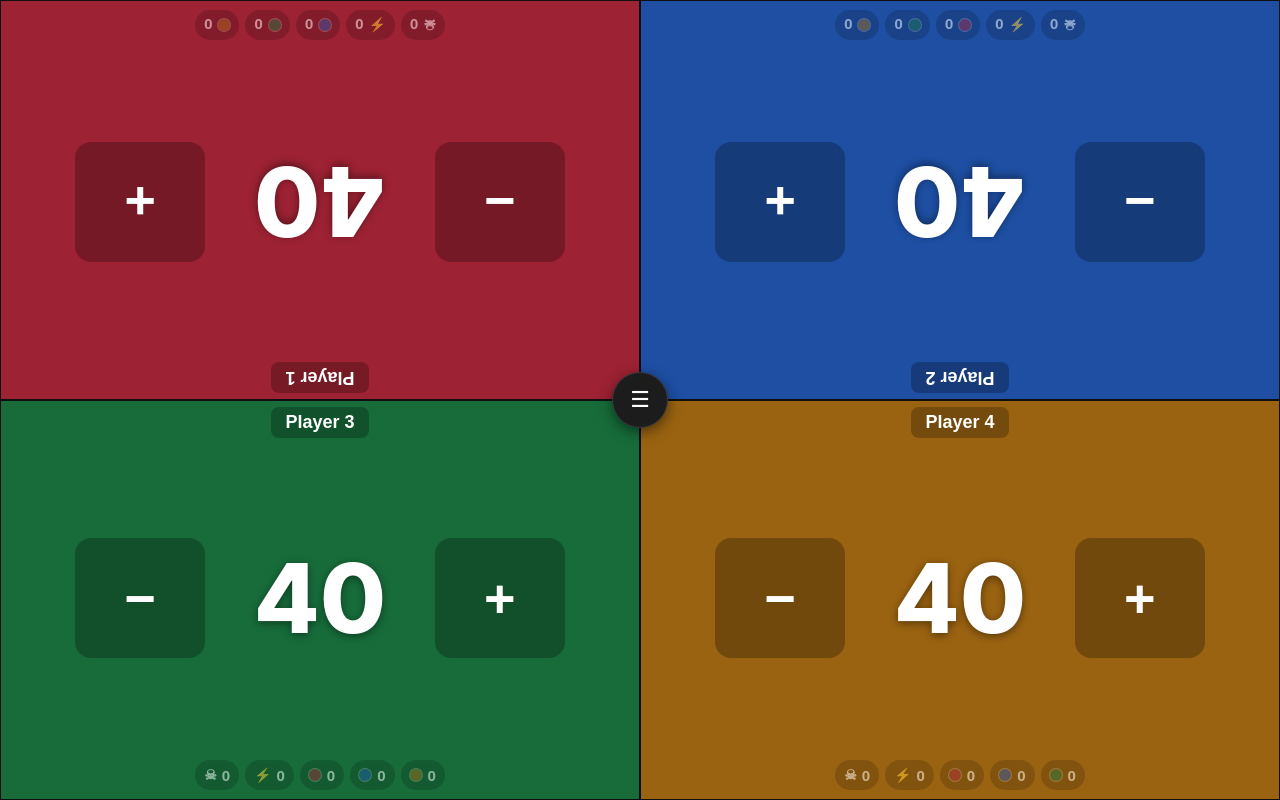
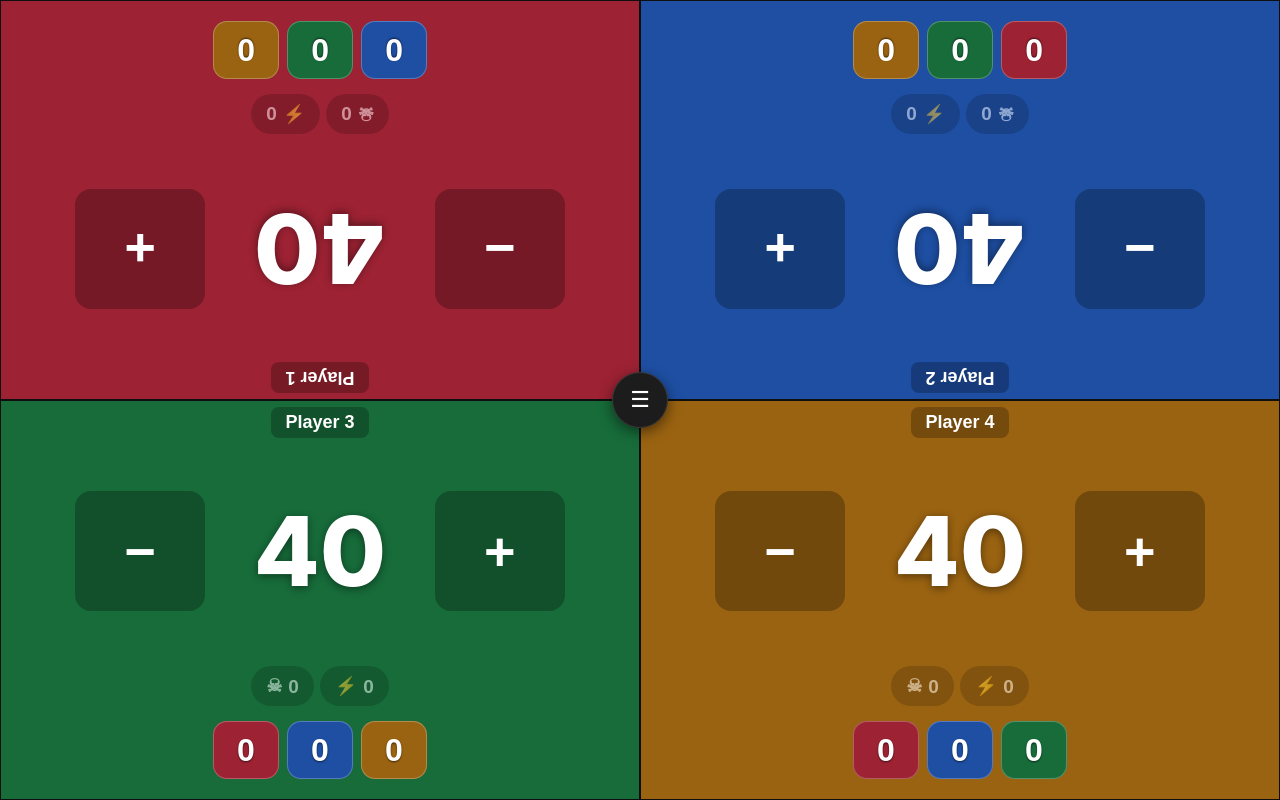
Before and after one commit to SovaCoda/LifeTracker2026, a Preact app: page / in a window 1280 px wide. Built offline with nearby package versions, Linux system fonts and the light colour scheme.

Commit message:
Moved commander damage and fixed bottom margins

```diff
--- a/src/components/PlayerTile.jsx
+++ b/src/components/PlayerTile.jsx
@@ -154,6 +154,7 @@ export function PlayerTile(props) {
       </div>
 
       <div class="counters">
+        <div class="crow utility">
           <button
             class={'counter' + (poisonLethal ? ' lethal' : (player.poison ? '' : ' dim'))}
             onClick={function () { setOpen({ kind: 'poison' }); }}
@@ -167,20 +168,24 @@ export function PlayerTile(props) {
           >
             <span class="ico">&#9889;</span>{player.energy}
           </button>
+        </div>
 
+        <div class="crow cmdr-row">
           {opponents.map(function (o) {
             var dmg = player.cmdrDmg[o.id] || 0;
             var lethal = dmg >= CMDR_LETHAL;
             return (
               <button
                 key={o.id}
-              class={'counter cmdr' + (lethal ? ' lethal' : (dmg ? '' : ' dim'))}
+                class={'cmdr-pip' + (lethal ? ' lethal' : '')}
+                style={{ background: o.color }}
                 onClick={function () { setOpen({ kind: 'cmdr', oppId: o.id, name: o.name, color: o.color }); }}
               >
-              <span class="swatch" style={{ background: o.color }}></span>{dmg}
+                {dmg}
               </button>
             );
           })}
+        </div>
       </div>
 
       {open && (
--- a/src/main.jsx
+++ b/src/main.jsx
@@ -1,16 +1,6 @@
 import { render } from 'preact';
 import { App } from './app.jsx';
 import './styles.css';
-
-// iOS standalone PWAs leave a black gap when you rely on 100vh / 100%.
-// Setting a real pixel height from window.innerHeight (and refreshing it on
-// rotate/resize) makes the app fill the screen exactly.
-function setAppHeight() {
-  document.documentElement.style.setProperty('--app-height', window.innerHeight + 'px');
-}
-setAppHeight();
-window.addEventListener('resize', setAppHeight);
-window.addEventListener('orientationchange', setAppHeight);
 
 render(<App />, document.getElementById('app'));
 
--- a/src/styles.css
+++ b/src/styles.css
@@ -10,17 +10,19 @@
   -webkit-tap-highlight-color: transparent;
 }
 
-html,
-body,
-#app {
+html {
   width: 100%;
-  height: var(--app-height, 100%);
+  height: 100%;
 }
 
-html,
+/* Anchor to all four edges of the fixed viewport. In a standalone PWA there's
+   no browser toolbar, so bottom:0 reaches the real bottom of the screen —
+   this is what removes the black bar (no 100vh / innerHeight guessing). */
 body {
   position: fixed;
   top: 0;
+  right: 0;
+  bottom: 0;
   left: 0;
   overflow: hidden;
   background: #0f0f0f;
@@ -30,6 +32,11 @@ body {
   -webkit-user-select: none;
   user-select: none;
   -webkit-text-size-adjust: 100%;
+}
+
+#app {
+  width: 100%;
+  height: 100%;
 }
 
 .board {
@@ -153,27 +160,38 @@ body {
   transition: opacity 0.1s ease;
 }
 
-/* ---- counter strip ---- */
+/* ---- counter strip: poison/energy row stacked over the commander row ---- */
 .counters {
   flex: 0 0 auto;
+  display: flex;
+  flex-direction: column;
+  align-items: center;
+  padding: 0 4px 16px; /* extra bottom padding lifts the strip off the edge */
+}
+
+.crow {
   display: flex;
   flex-wrap: wrap;
   align-items: center;
   justify-content: center;
-  padding: 0 4px 6px;
 }
 
+.crow.utility {
+  margin-bottom: 8px;
+}
+
+/* poison + energy */
 .counter {
   display: inline-flex;
   align-items: center;
   margin: 3px;
-  padding: 4px 9px;
-  min-height: 30px;
+  padding: 7px 15px;
+  min-height: 40px;
   border: none;
   border-radius: 999px;
   background: rgba(0, 0, 0, 0.32);
   color: #fff;
-  font-size: 15px;
+  font-size: 19px;
   font-weight: 700;
   line-height: 1;
 }
@@ -188,17 +206,31 @@ body {
 }
 
 .counter .ico {
-  margin-right: 5px;
-  font-size: 14px;
+  margin-right: 6px;
+  font-size: 18px;
 }
 
-.counter .swatch {
-  width: 12px;
-  height: 12px;
-  border-radius: 50%;
-  margin-right: 6px;
-  display: inline-block;
-  box-shadow: 0 0 0 1px rgba(255, 255, 255, 0.4);
+/* commander damage: number sits inside the opponent's color */
+.cmdr-pip {
+  display: inline-flex;
+  align-items: center;
+  justify-content: center;
+  min-width: 66px;
+  height: 58px;
+  margin: 4px;
+  padding: 0 12px;
+  border: none;
+  border-radius: 14px;
+  color: #fff;
+  font-size: 32px;
+  font-weight: 800;
+  line-height: 1;
+  text-shadow: 0 1px 2px rgba(0, 0, 0, 0.6);
+  box-shadow: inset 0 0 0 1px rgba(255, 255, 255, 0.25);
+}
+
+.cmdr-pip.lethal {
+  box-shadow: 0 0 0 3px #ff3b30, inset 0 0 0 1px rgba(255, 255, 255, 0.25);
 }
 
 /* ---- counter stepper (centred on the tile, rotates with it) ---- */
```
Lines whose indentation alone changed are shown as unchanged.
